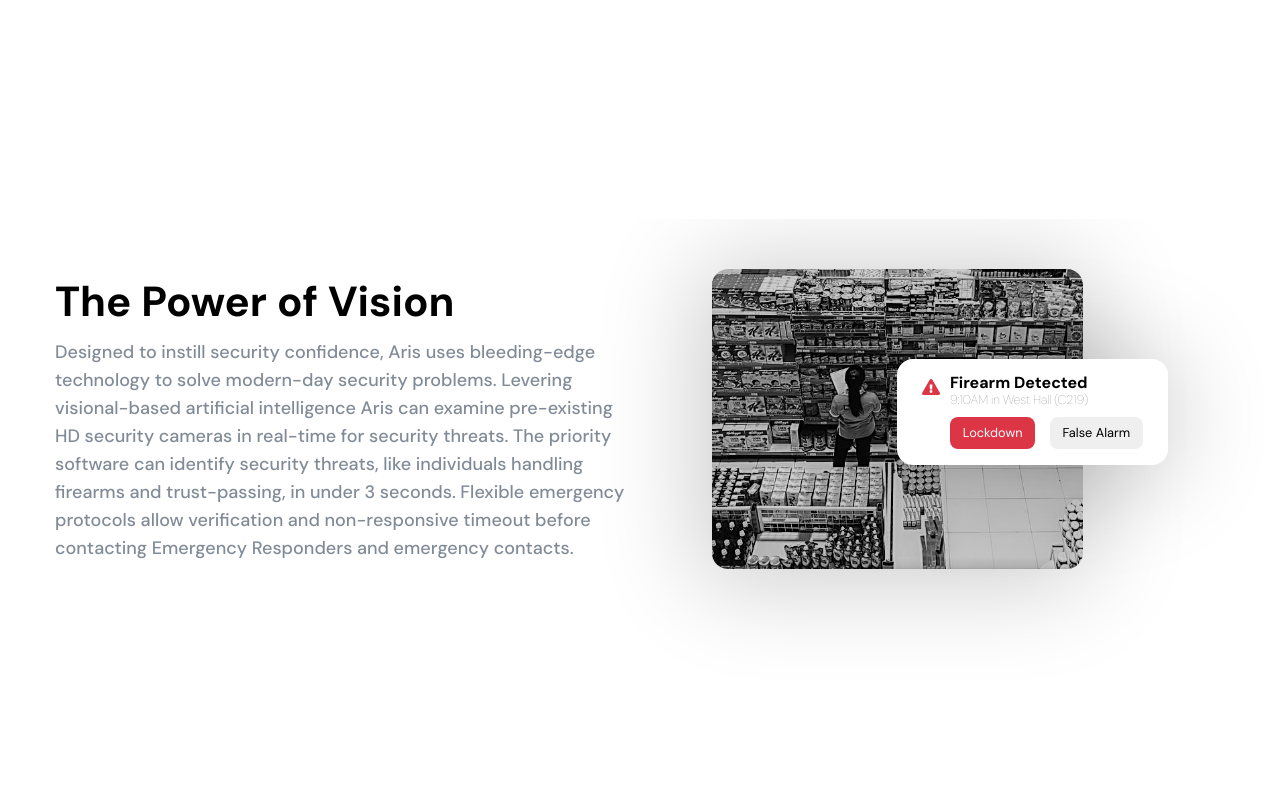
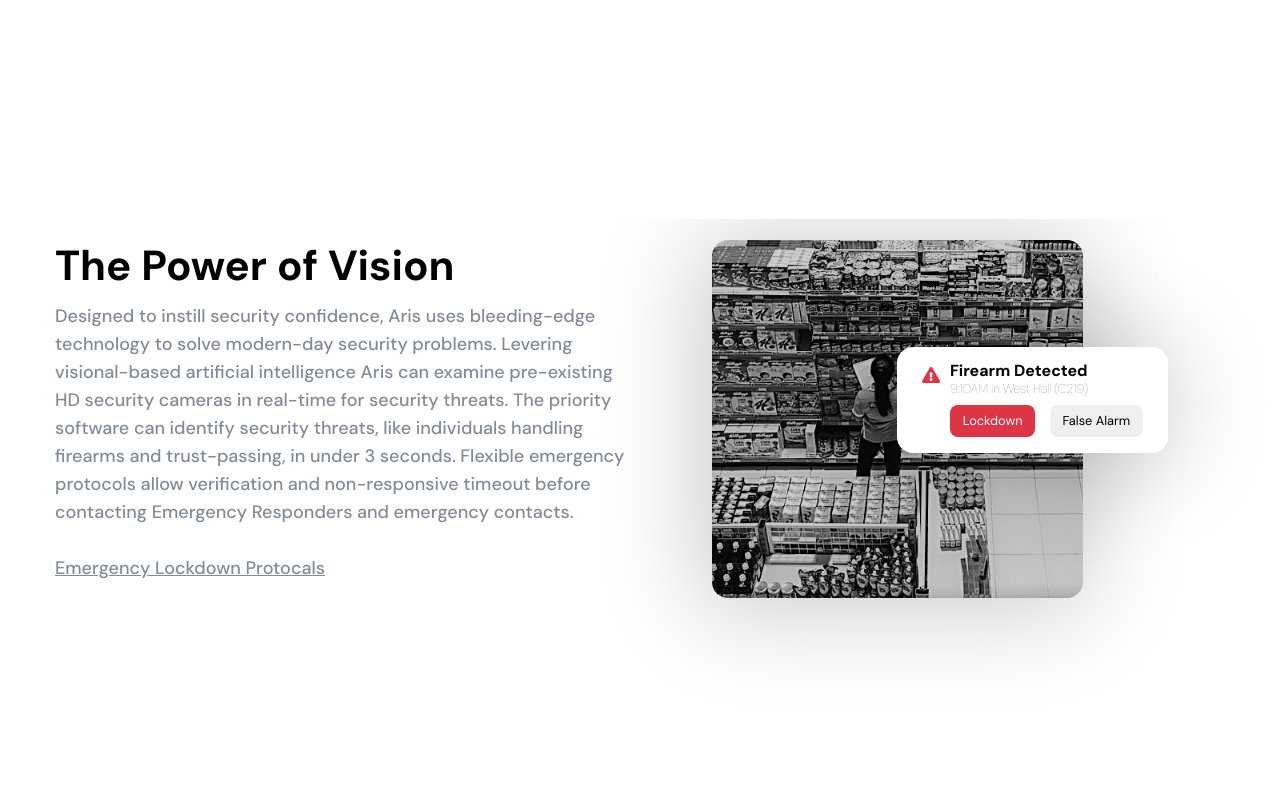
Before and after one commit to Sellers-Industry/website, a PHP site: page / in a window 1280 px wide. Shown: the part 587-1384 px from the top of the page. Run offline with PHP 8.4, Linux system fonts and the light colour scheme; some libraries are stand-ins or nearby versions.

Commit message:
added demo menu

```diff
--- a/css/sections.css
+++ b/css/sections.css
@@ -7,6 +7,19 @@
     background-color: #007bff;
 }
 
+.modal-content {
+    border: none;
+    border-radius: 1rem;
+}
+
+.modal-content .modal-header {
+    padding: 3rem 2rem 0rem 2rem;
+    border: none;
+}
+
+.modal-content .modal-body {
+    padding: 1rem 2rem 2rem 2rem;
+}
 
 #section-1 .section-text, #section-1 .section-display {
     min-height: 300px;
--- a/index.html
+++ b/index.html
@@ -111,12 +111,13 @@
 									software can identify security threats, like individuals handling
 									firearms and trust-passing, in under 3 seconds. Flexible emergency
 									protocols allow verification and non-responsive timeout before
-									contacting Emergency Responders and emergency contacts.
+									contacting Emergency Responders and emergency contacts.<br><br>
+									<p style="text-decoration: underline;cursor: pointer;" data-toggle="modal" data-target="#demoLockdownAlert">Emergency Lockdown Protocals</p>
 								</div>
 							</div>
 						</div>
 						<div class="section-display col-12 col-md-6 text-center">
-							<div class="display-container" data-tilt data-tilt-perspective="1000" >
+							<div class="display-container" data-tilt data-tilt-perspective="1000" data-toggle="modal" data-target="#demoLockdownAlert">
 								<div class="alert-demo" data-aos="fade-left" data-aos-delay="1500">
 									<div class="row">
 										<div class="pr-10 text-danger">
@@ -129,8 +130,8 @@
 											<div class="description">
 												9:10AM in West Hall (C219)
 											</div>
-											<button type="button" class="display-alert-lockdown display-red-button mr-10" data-toggle="modal" data-target="#demoLockdownAlert">Lockdown</button>
-											<button type="button" class="display-alert-lockdown" data-toggle="modal" data-target="#demoFalseAlarmAlert">False Alarm</button>
+											<button type="button" class="display-alert-lockdown display-red-button mr-10">Lockdown</button>
+											<button type="button" class="display-alert-lockdown">False Alarm</button>
 										</div>
 									</div>
 								</div>
@@ -403,30 +404,28 @@
 			<div class="modal-dialog modal-dialog-centered" role="document">
 				<div class="modal-content">
 					<div class="modal-header">
-						<h5 class="modal-title" id="exampleModalLongTitle">Building Lockdown</h5>
+						<h4 class="modal-title" id="exampleModalLongTitle">Emergency Lockdown Protocal</h4>
 						<button type="button" class="close" data-dismiss="modal" aria-label="Close">
 							<span aria-hidden="true">&times;</span>
 						</button>
 					</div>
 					<div class="modal-body">
-						...
-					</div>
-				</div>
-			</div>
-		</div>
-
-		<!-- Demo Lockdown Alert -->
-		<div class="modal fade" id="demoFalseAlarmAlert" tabindex="-1" role="dialog" aria-labelledby="exampleModalCenterTitle" aria-hidden="true">
-			<div class="modal-dialog modal-dialog-centered" role="document">
-				<div class="modal-content">
-					<div class="modal-header">
-						<h5 class="modal-title" id="exampleModalLongTitle">False Alarm</h5>
-						<button type="button" class="close" data-dismiss="modal" aria-label="Close">
-							<span aria-hidden="true">&times;</span>
-						</button>
-					</div>
-					<div class="modal-body">
-						...
+						After a weapon is detected, selected individuals will be
+						contacted for confirmation before lockdown. Individuals
+						will be presented with current emergency information and
+						can either ignore or contact emergency contacts,
+						including 911. If none of these individuals respond
+						within a timeframe, the emergency mode will be
+						automated be activated.
+						<br>
+						<br>
+						<b>Emergency Mode Tasks</b>
+						<ul>
+							<li>Text/Call/Email Emergency Contacts</li>
+							<li>Contact Emergency Responders</li>
+							<li>PA Anoucments (using VoIP) <i>Coming Soon</i></li>
+							<li>Backend API Call Hook (using REST API) <i>Coming Soon</i></li>
+						</ul>
 					</div>
 				</div>
 			</div>
```
Also changed, not shown: README.md.
